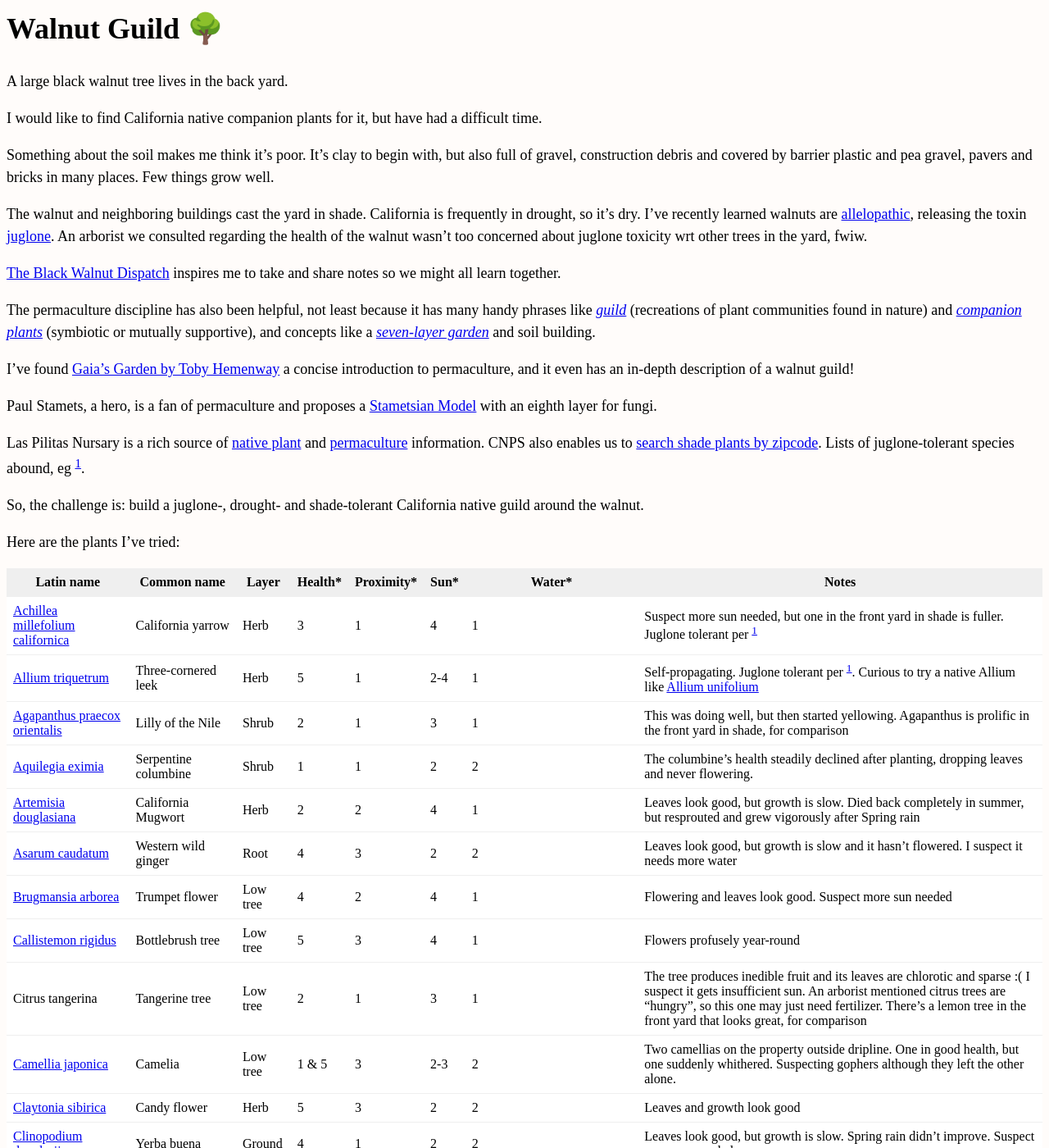
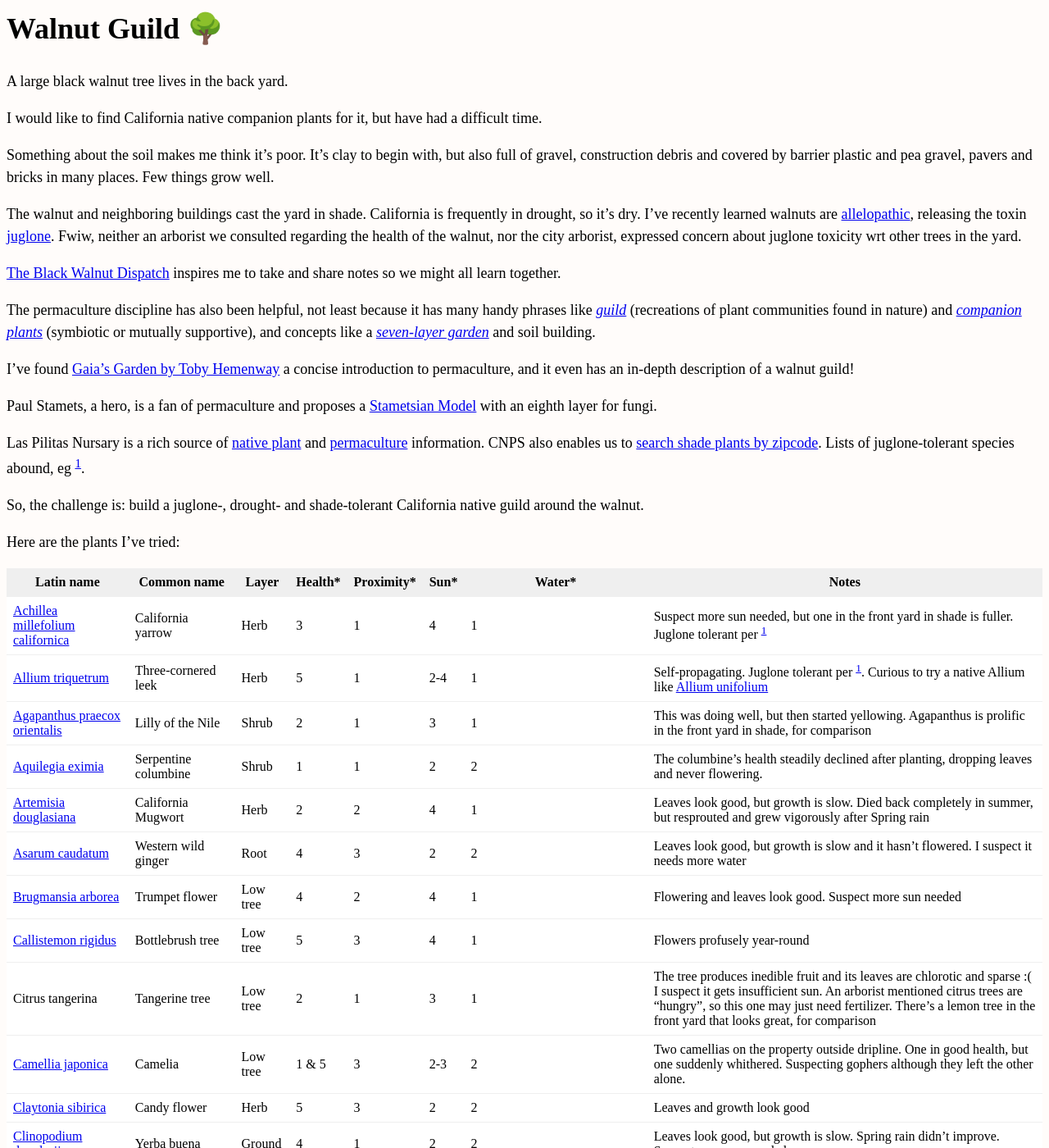
Before and after one commit to erikeldridge/erikeldridge.github.com, a Jekyll site: the page built from _posts/2018-01-20-walnut-guild.md, in a window 1280 px wide and 1400 px high. Shown: the whole window at 82% size. Built offline with Jekyll 4.4.1, drawn with Linux system fonts in a browser that asks for light colours; nearby versions of some CDN libraries; some of the changed text lies outside the part shown.

Commit message:
Update from Forestry.io - 2018-01-20-walnut-guild.md

```diff
--- a/_posts/2018-01-20-walnut-guild.md
+++ b/_posts/2018-01-20-walnut-guild.md
@@ -15,7 +15,7 @@
 
 Something about the soil makes me think it's poor. It's clay to begin with, but also full of gravel, construction debris and covered by barrier plastic and pea gravel, pavers and bricks in many places. Few things grow well.
 
-The walnut and neighboring buildings cast the yard in shade. California is frequently in drought, so it's dry. I've recently learned walnuts are [allelopathic](https://en.wikipedia.org/wiki/Allelopathy), releasing the toxin [juglone](https://en.wikipedia.org/wiki/Juglone). An arborist we consulted regarding the health of the walnut wasn't too concerned about juglone toxicity wrt other trees in the yard, fwiw.
+The walnut and neighboring buildings cast the yard in shade. California is frequently in drought, so it's dry. I've recently learned walnuts are [allelopathic](https://en.wikipedia.org/wiki/Allelopathy), releasing the toxin [juglone](https://en.wikipedia.org/wiki/Juglone). Fwiw, neither an arborist we consulted regarding the health of the walnut, nor the city arborist, expressed concern about juglone toxicity wrt other trees in the yard.
 
 [The Black Walnut Dispatch](https://blackwalnutdispatch.com/the-black-walnut-society/) inspires me to take and share notes so we might all learn together.
 
```
Also changed, not shown: other parts of _posts/2018-01-20-walnut-guild.md (+1 -1 lines).
